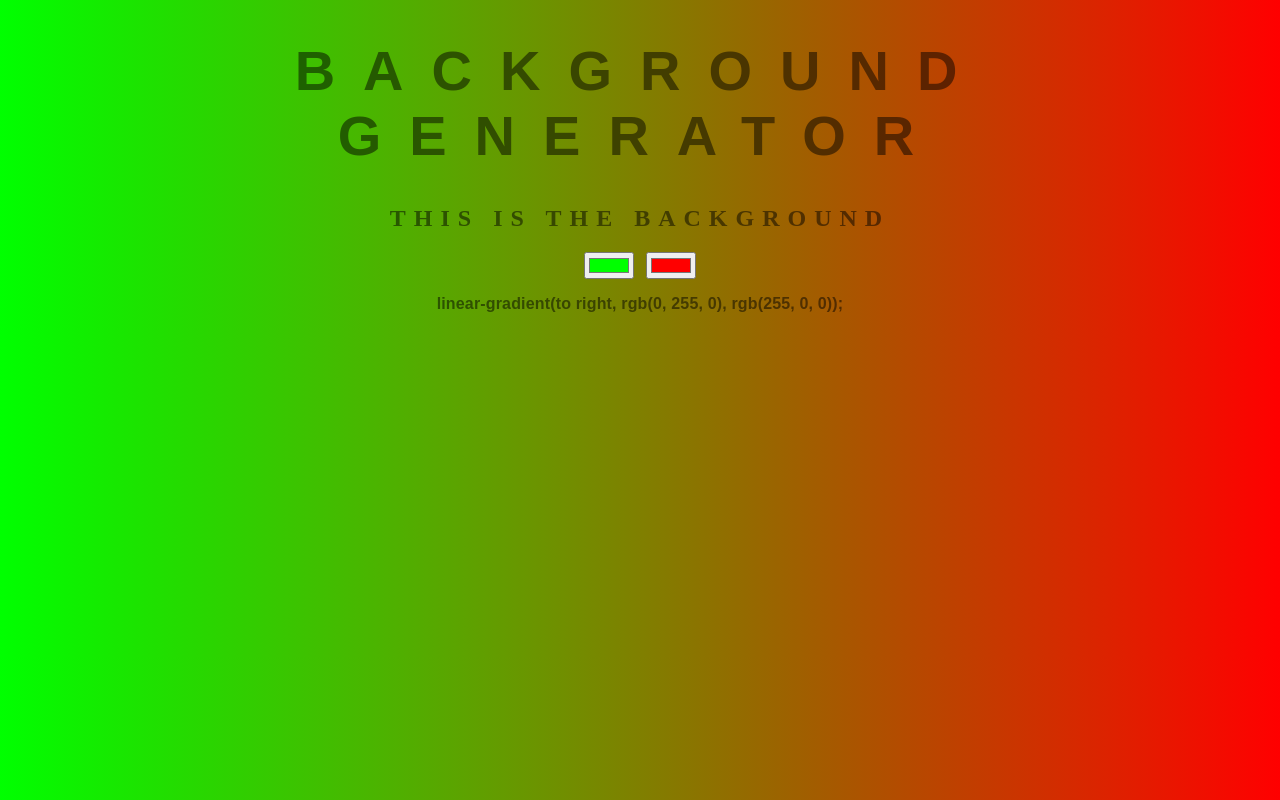
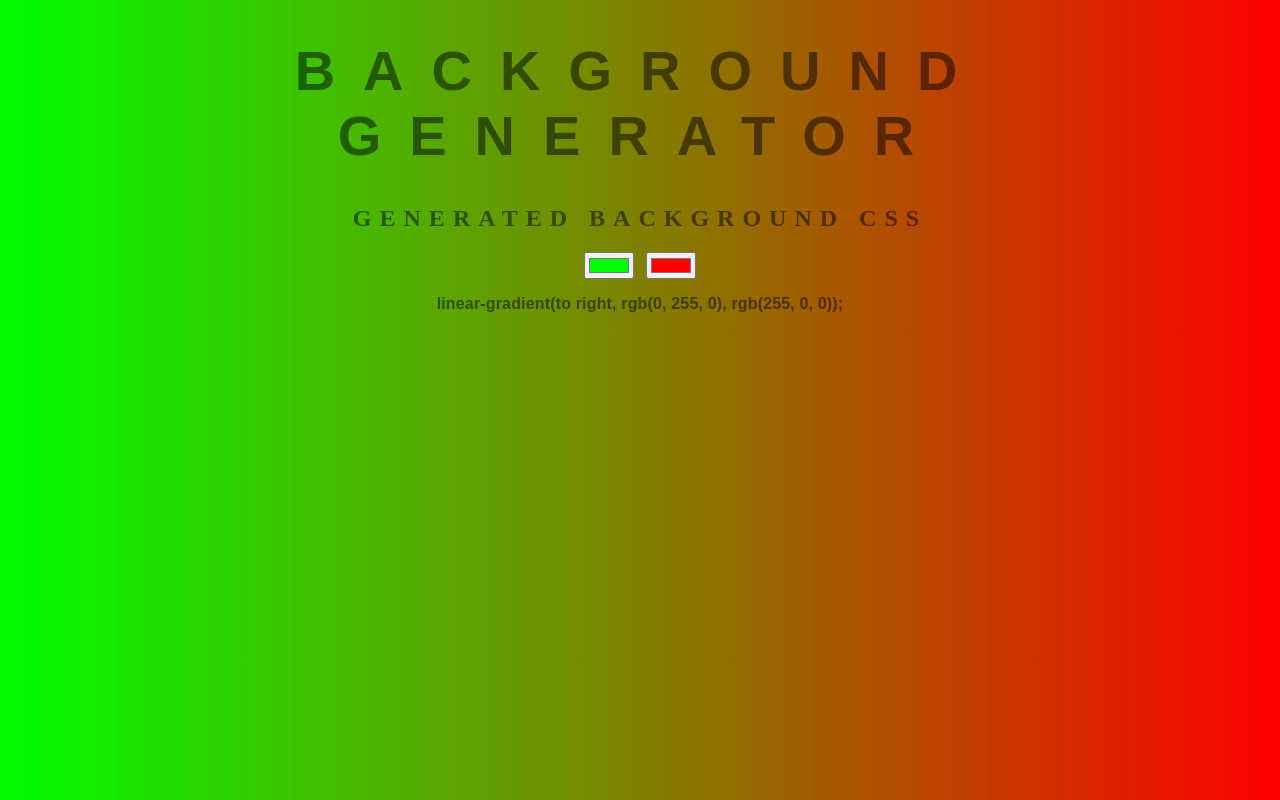
Before and after one commit to SCatella/Background-Generator, a plain HTML site: page index.html in a window 1280 px wide. Drawn offline with Linux system fonts and the light colour scheme.

Commit message:
Reverting changes

```diff
--- a/index.html
+++ b/index.html
@@ -7,7 +7,7 @@
     </head>
     <body id="gradient">
         <h1>Background Generator</h1>
-        <h2>This is the Background</h2>
+        <h2>Generated Background CSS</h2>
         <input class="color1" type="color" id="color1" name="color1" value="#00ff00">
         <input class="color2" type="color" id="color2" name="color2" value="#ff0000">
         <h3></h3>
```
